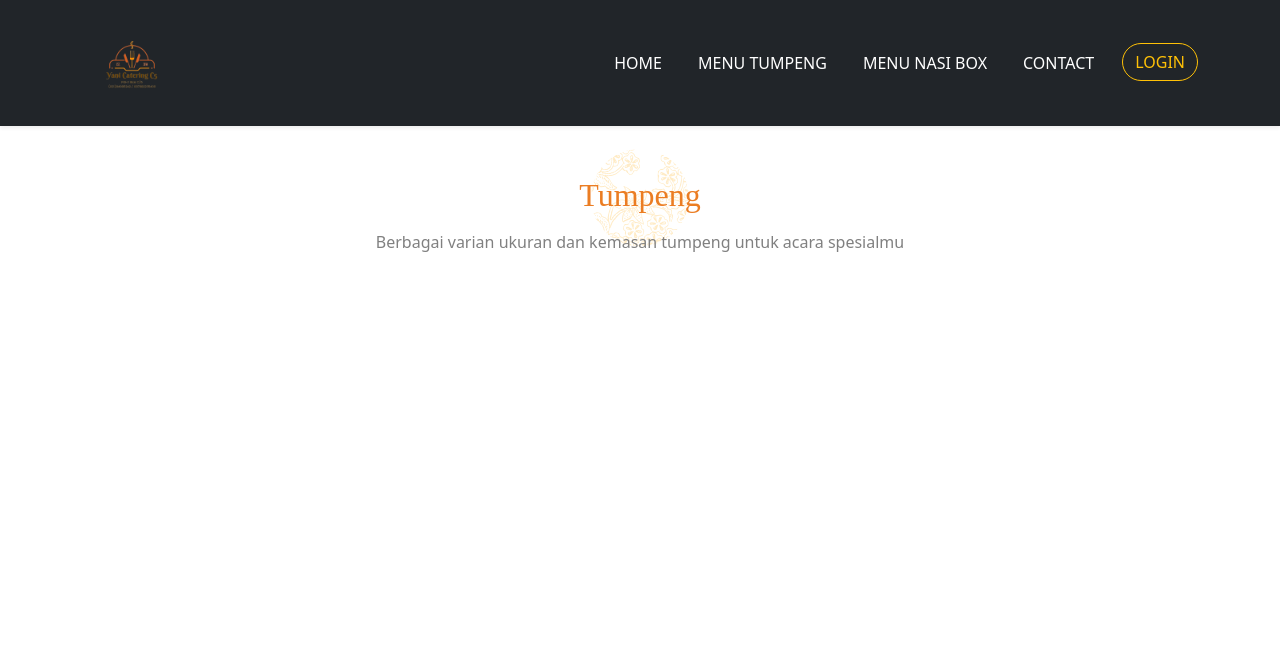
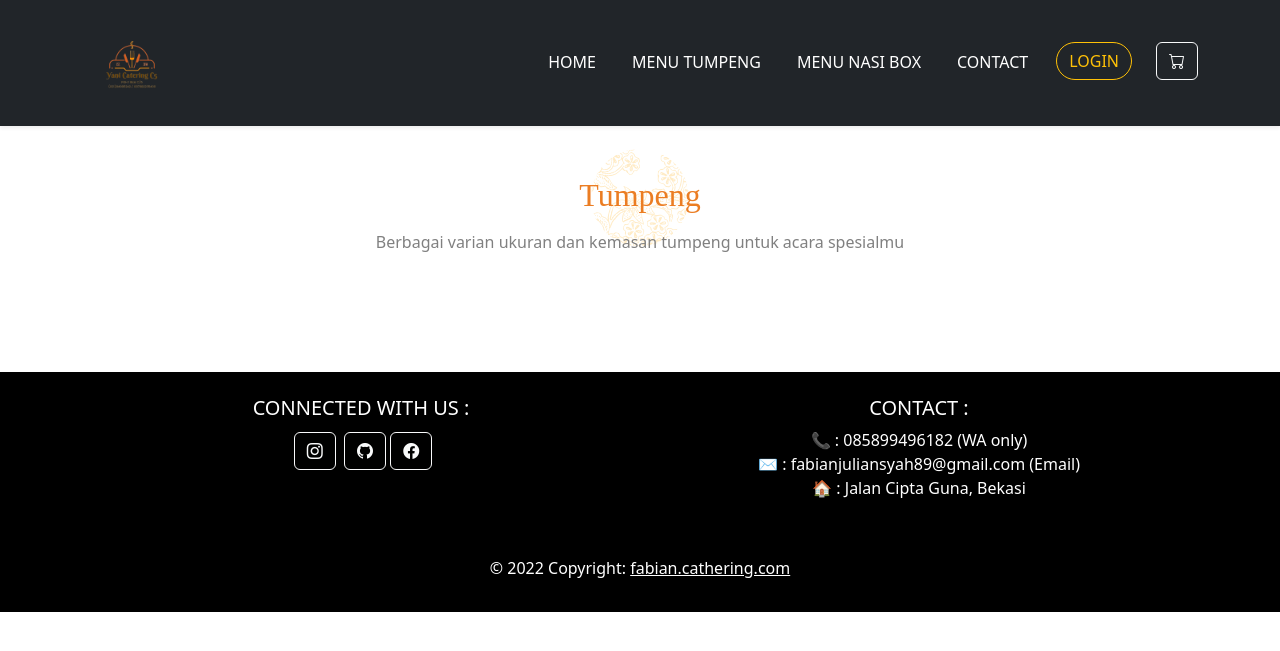
Before and after one commit to fabs90/Project_VMLepkom_YaniCathering, a PHP site: page /halaman_tumpeng.php in a window 1280 px wide. Shown: the top 651 px of the page. Run offline with PHP 8.4, Linux system fonts and the light colour scheme; data that the repository does not hold is empty; some libraries are stand-ins or nearby versions.

Commit message:
Fix display item

```diff
--- a/halaman_tumpeng.php
+++ b/halaman_tumpeng.php
@@ -18,7 +18,7 @@ require 'connection.php';
     <link rel="stylesheet" href="menu_tumpeng.css" />
 
     <!-- My icon -->
-    <link rel="shortcut icon" href="img/favicon.png" type="image/x-icon" />
+    <link rel="shortcut icon" href="img/Restaurant_Premium_Food_Logo_Template-removebg-preview.png" type="image/x-icon" />
 
     <!-- Icon Footer -->
     <link rel="stylesheet" href="https://cdn.jsdelivr.net/npm/bootstrap-icons@1.9.1/font/bootstrap-icons.css">
@@ -51,7 +51,7 @@ require 'connection.php';
               <a class="nav-link active" aria-current="page" href="index.html">Home</a>
             </li>
             <li class="nav-item">
-              <a class="nav-link active" href="halaman_tumpeng.php">Menu Tumpeng</a>
+              <a class="nav-link active" href="#home">Menu Tumpeng</a>
             </li>
             <li class="nav-item">
               <a class="nav-link active" href="halaman_nasiBox.php">Menu Nasi Box</a>
@@ -60,11 +60,15 @@ require 'connection.php';
               <a class="nav-link active" href="#footer">Contact</a>
             </li>
             <li class="nav-item">
-              <a class="" href="#"
+              <a class="me-4" href="#"
                 ><button class="tombol btn btn-outline-warning">
                   Login
                 </button></a
               >
+            </li>
+            <li class="nav-item">
+              <a class="btn btn-floating mb-1 btn-outline-light" href="#">
+                <i class="bi bi-cart"></i></a>
             </li>
           </ul>
         </div>
@@ -73,7 +77,7 @@ require 'connection.php';
     <!-- Akhir Navbar -->
 
     <!-- Jumbotron -->
-    <section class="jumbotron">
+    <section class="jumbotron" id="home">
         <div class="container-fluid text-center pt-10">
     <div class="bg-image p-5 text-center shadow-1-strong rounded mb-5 text-black">
   <h1 class="mb-3 h2">Tumpeng</h1>
@@ -86,9 +90,90 @@ require 'connection.php';
     <!-- Akhir jumbotron -->
 
     <!-- Display Tumpeng -->
+<section class="display-tumpeng">
+    <div class="container-fluid">
+      <div class="row row-cols-1 row-cols-md-3 g-4">
+            <?php
+$result = mysqli_query($conn, "SELECT * FROM tumpeng_product");
+while ($row = mysqli_fetch_assoc($result)) {?>
+<form action='halaman_tumpeng.php?id=<?=$row['id']?>' method="post">
+            <div class="card mb-3">
+              <img
+                src="img/<?=$row['image']?>"
+                class="card-img-top"
+                alt="menu_2"
+                style="height: auto"
+              />
+              <div class="card-body">
+                <h4 class="card-title"><?=$row['name']?></h4>
+                <h6 class="card-text">
+                  desc..
+                </h6>
+                <h5 class="card-text">Rp. <?=number_format($row['price'], 3)?></h5>
+                <a href=""><button type="submit" name="kirim_awal" class="btn btn-warning tombol">Pesan</button></a>
+              </div>
+            </div>
+</form>
 
+<?php
+}
+?>
+      </div>
+    </div>
+</section>
     <!-- Akhir display tumpeng -->
 
+    <!-- Footer -->
+    <section id="footer" class="footer">
+      <footer class="bg-black text-white text-center pb-3">
+        <!-- Grid container -->
+        <div class="container p-4">
+          <!--Grid row-->
+          <div class="row">
+            <!--Grid column-->
+            <div class="col-lg-6 col-md-12 mb-4 mb-md-0 ">
+              <h5 class="text-uppercase">Connected with us :</h5>
+              <!-- Instagram -->
+              <a class="btn btn-floating m-1 btn-outline-light" href="https://www.instagram.com/fabianjc.jpeg/" role="button"
+              ><i class="bi bi-instagram"></i
+            ></a>
+                <!-- Github -->
+            <a class="btn btn-outline-light" href="https://github.com/fabs90" role="button"
+              ><i class="bi bi-github"></i></a>
+              <!-- Google -->
+            <a class="btn btn-outline-light" href="https://m.facebook.com/fabian.juliansyah" role="button"
+              ><i class="bi bi-facebook"></i></a>
+            </div>
+            <!--Grid column-->
+
+            <!--Grid column-->
+            <div class="col-lg-6 col-md-12 mb-4 mb-md-0">
+              <h5 class="text-uppercase">Contact : </h5>
+
+              <p>
+                📞 : 085899496182 (WA only)
+                <br>
+                ✉ : fabianjuliansyah89@gmail.com (Email)
+                <br>
+                🏠 : Jalan Cipta Guna, Bekasi
+              </p>
+            </div>
+            <!--Grid column-->
+          </div>
+          <!--Grid row-->
+        </div>
+        <!-- Grid container -->
+
+        <!-- Copyright -->
+        <div class="text-center p-3" style="background-color: rgba(0, 0, 0, 0.2);">
+          © 2022 Copyright:
+          <a class="text-white" href="index.html">fabian.cathering.com</a>
+        </div>
+        <!-- Copyright -->
+
+      </footer>
+  </section>
+    <!-- Akhir Footer -->
 
     <script
       src="https://cdn.jsdelivr.net/npm/bootstrap@5.2.0/dist/js/bootstrap.bundle.min.js"
```
